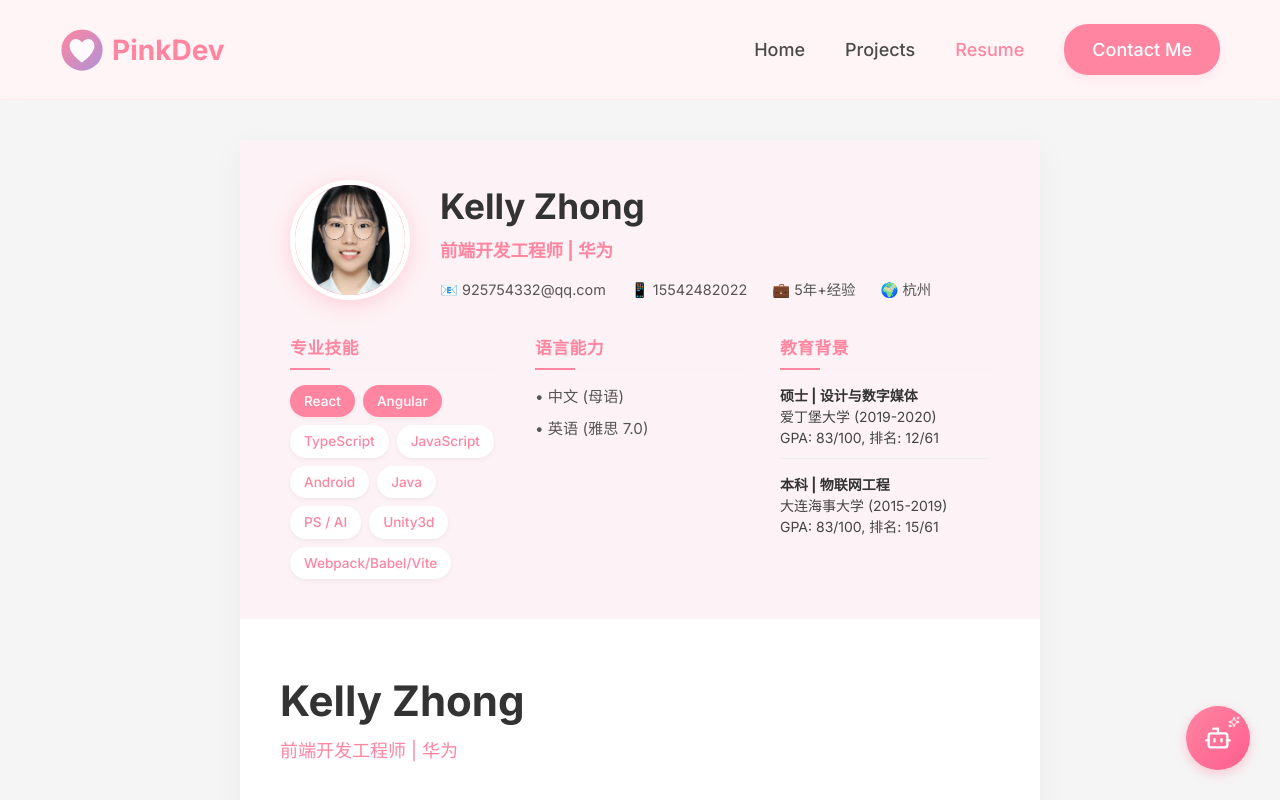
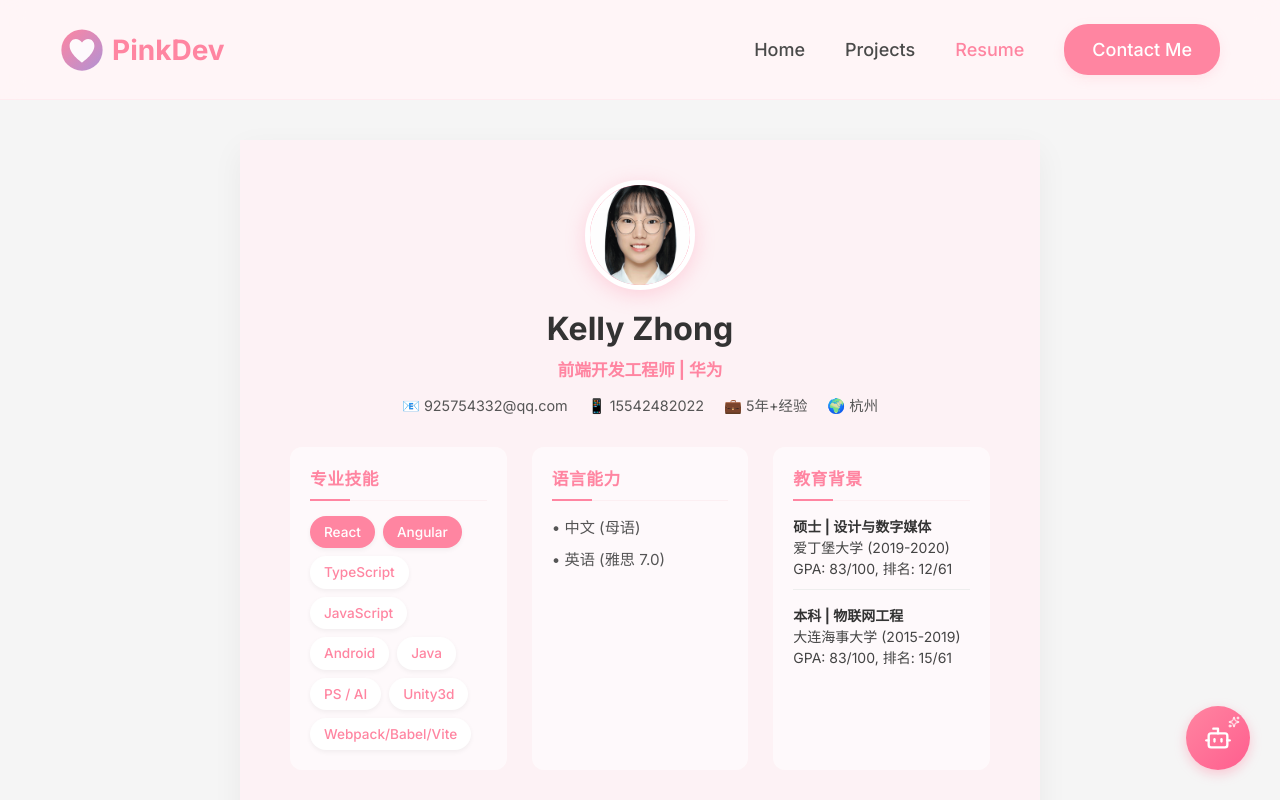
Before and after one commit to 925754332-dev/pinkdev-portfolio, a React (Vite) app: page /resume in a window 1280 px wide. Shown: the top 800 px of the page. Built offline with nearby package versions, Linux system fonts and the light colour scheme.

Commit message:
resume: centered header + equal-height detail cards

```diff
--- a/src/pages/Resume.css
+++ b/src/pages/Resume.css
@@ -23,25 +23,27 @@
   padding: 40px 50px;
   display: flex;
   flex-direction: column;
-  gap: 35px;
-}
-
-/* 头像 + 名字/基本信息 */
-.sidebar-profile {
-  display: flex;
   align-items: center;
   gap: 30px;
 }
 
+/* 头像 + 名字居中 */
+.sidebar-header {
+  display: flex;
+  flex-direction: column;
+  align-items: center;
+  text-align: center;
+}
+
 .resume-avatar {
-  width: 120px;
-  height: 120px;
+  width: 110px;
+  height: 110px;
   border-radius: 50%;
   background-color: #FF85A1;
   overflow: hidden;
   border: 5px solid white;
   box-shadow: 0 5px 20px rgba(255, 133, 161, 0.3);
-  flex-shrink: 0;
+  margin-bottom: 15px;
 }
 
 .resume-avatar img {
@@ -50,16 +52,16 @@
   object-fit: cover;
 }
 
-.profile-text-content h1 {
-  margin: 0 0 5px 0;
-  font-size: 2.2em;
+.sidebar-name {
+  margin: 0;
+  font-size: 2em;
   color: #333;
   font-weight: 700;
 }
 
-.profile-text-content .profile-title {
-  margin: 0;
-  font-size: 1.1em;
+.sidebar-title {
+  margin: 5px 0 0 0;
+  font-size: 1.05em;
   color: #FF85A1;
   font-weight: 600;
 }
@@ -67,16 +69,29 @@
 .contact-list {
   display: flex;
   flex-wrap: wrap;
-  gap: 10px 25px;
-  margin-top: 15px;
+  justify-content: center;
+  gap: 8px 20px;
+  margin-top: 12px;
 }
 
-/* 三栏 */
+.contact-item {
+  font-size: 0.9em;
+  color: #555;
+}
+
+/* 三栏等高 */
 .sidebar-details {
   display: grid;
   grid-template-columns: 1fr 1fr 1fr;
-  gap: 35px;
+  gap: 25px;
   width: 100%;
+  align-items: stretch;
+}
+
+.detail-card {
+  background: rgba(255, 255, 255, 0.6);
+  border-radius: 12px;
+  padding: 20px;
 }
 
 .resume-section-title {
@@ -305,28 +320,11 @@
     width: 100%;
   }
   .resume-sidebar {
-    padding: 30px 25px;
-  }
-  .sidebar-profile {
-    flex-direction: column;
-    text-align: center;
-    gap: 20px;
-  }
-  .resume-avatar {
-    width: 100px;
-    height: 100px;
-  }
-  .profile-text-content h1 {
-    font-size: 1.9em;
-  }
-  .contact-list {
-    justify-content: center;
-    gap: 8px 15px;
-    margin-top: 12px;
+    padding: 30px 20px;
   }
   .sidebar-details {
     grid-template-columns: 1fr;
-    gap: 30px;
+    gap: 20px;
   }
   .resume-main {
     padding: 30px 20px;
--- a/src/pages/Resume.tsx
+++ b/src/pages/Resume.tsx
@@ -11,26 +11,24 @@ const Resume = () => {
       <div className="resume-paper">
         {/* Sidebar */}
         <aside className="resume-sidebar">
-          {/* 头像 + 名字 + 联系方式 */}
-          <div className="sidebar-profile">
+          {/* 头像 + 名字居中 */}
+          <div className="sidebar-header">
             <div className="resume-avatar">
               <img src="/images/钟迎港33038119970222014X---d317a64f-5a57-4112-8336-3ca66b96ab20.jpg" alt="Kelly Zhong" />
             </div>
-            <div className="profile-text-content">
-              <h1>Kelly Zhong</h1>
-              <p className="profile-title">前端开发工程师 | 华为</p>
-              <div className="contact-list">
-                <span className="contact-item">📧 925754332@qq.com</span>
-                <span className="contact-item">📱 15542482022</span>
-                <span className="contact-item">💼 5年+经验</span>
-                <span className="contact-item">🌍 杭州</span>
-              </div>
+            <h1 className="sidebar-name">Kelly Zhong</h1>
+            <p className="sidebar-title">前端开发工程师 | 华为</p>
+            <div className="contact-list">
+              <span className="contact-item">📧 925754332@qq.com</span>
+              <span className="contact-item">📱 15542482022</span>
+              <span className="contact-item">💼 5年+经验</span>
+              <span className="contact-item">🌍 杭州</span>
             </div>
           </div>
 
           {/* 三栏：技能 / 语言 / 教育 */}
           <div className="sidebar-details">
-            <section>
+            <section className="detail-card">
               <h2 className="resume-section-title">专业技能</h2>
               <div className="skills-list">
                 <span className="skill-tag solid">React</span>
@@ -45,13 +43,13 @@ const Resume = () => {
               </div>
             </section>
 
-            <section>
+            <section className="detail-card">
               <h2 className="resume-section-title">语言能力</h2>
               <div className="lang-item">• 中文 (母语)</div>
               <div className="lang-item">• 英语 (雅思 7.0)</div>
             </section>
 
-            <section>
+            <section className="detail-card">
               <h2 className="resume-section-title">教育背景</h2>
               <div className="edu-text">
                 <strong>硕士 | 设计与数字媒体</strong><br />
```
